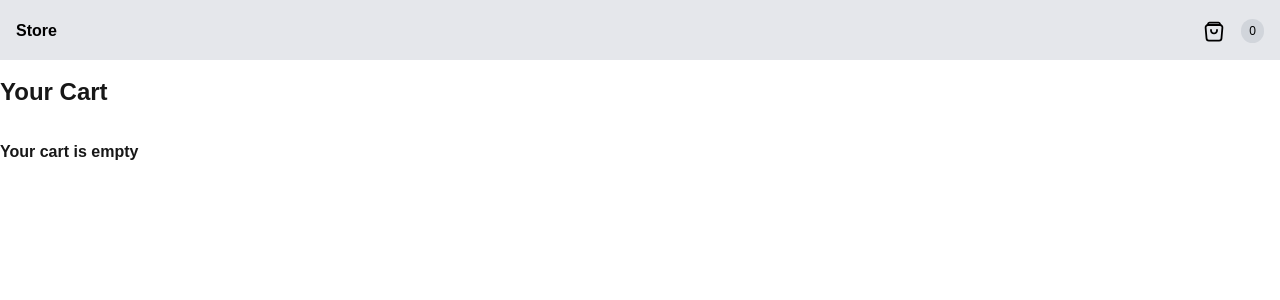
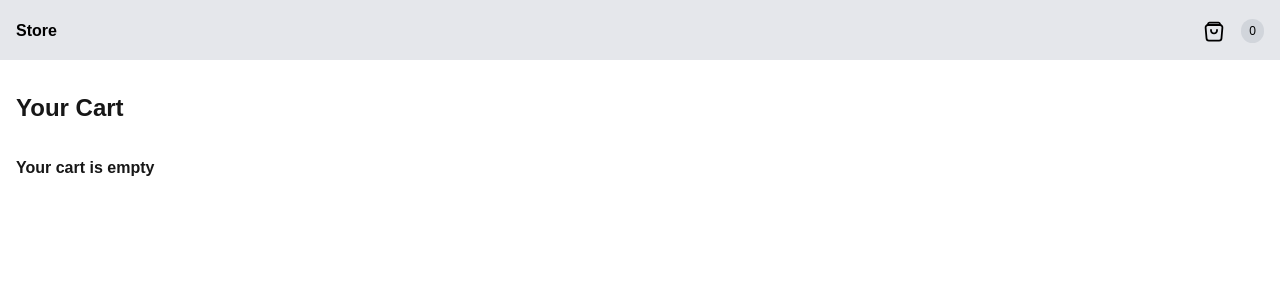
Before and after one commit to marwan-elabhar/my-app, a Next.js app: page /cart in a window 1280 px wide. Shown: the top 300 px of the page. Built offline with nearby package versions, Linux system fonts and the light colour scheme.

Commit message:
add padding

```diff
--- a/app/cart/page.tsx
+++ b/app/cart/page.tsx
@@ -9,7 +9,7 @@ export default function Cart() {
     const total = cart.reduce((prev, curr) => prev + curr.quantity * curr.price, 0)
 
     return (
-        <div className="container m-auto mt-4">
+        <div className="container p-4 m-auto mt-4">
             <h1 className="text-2xl font-bold mb-8">Your Cart</h1>
             {
                 !cart.length ? <p className="font-semibold">Your cart is empty</p> :
--- a/app/page.tsx
+++ b/app/page.tsx
@@ -24,9 +24,9 @@ export default async function Home() {
   }
 
   return (
-    <div className="mt-4 container m-auto">
+    <div className="mt-4 p-4 container m-auto">
       <h1 className="text-2xl font-bold">Our Products</h1>
-      <div className="grid grid-cols-4 gap-4 mt-4">
+      <div className="grid grid-cols-2 md:grid-cols-3 lg:grid-cols-4 gap-4 mt-4">
         {isLoading ? Array.from({ length: 8 }).map((_,index) => {
           return <div key={index} className="w-64 h-[400px] bg-gray-300 rounded-md animate-pulse"></div>
         }
```
